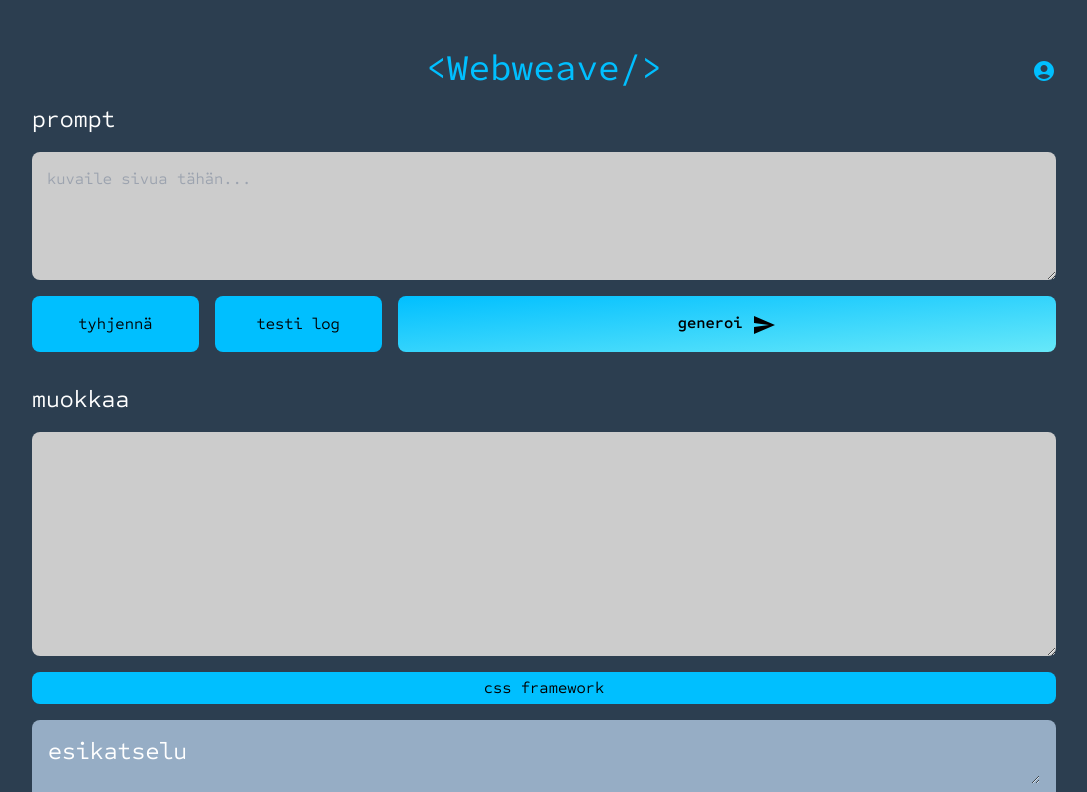
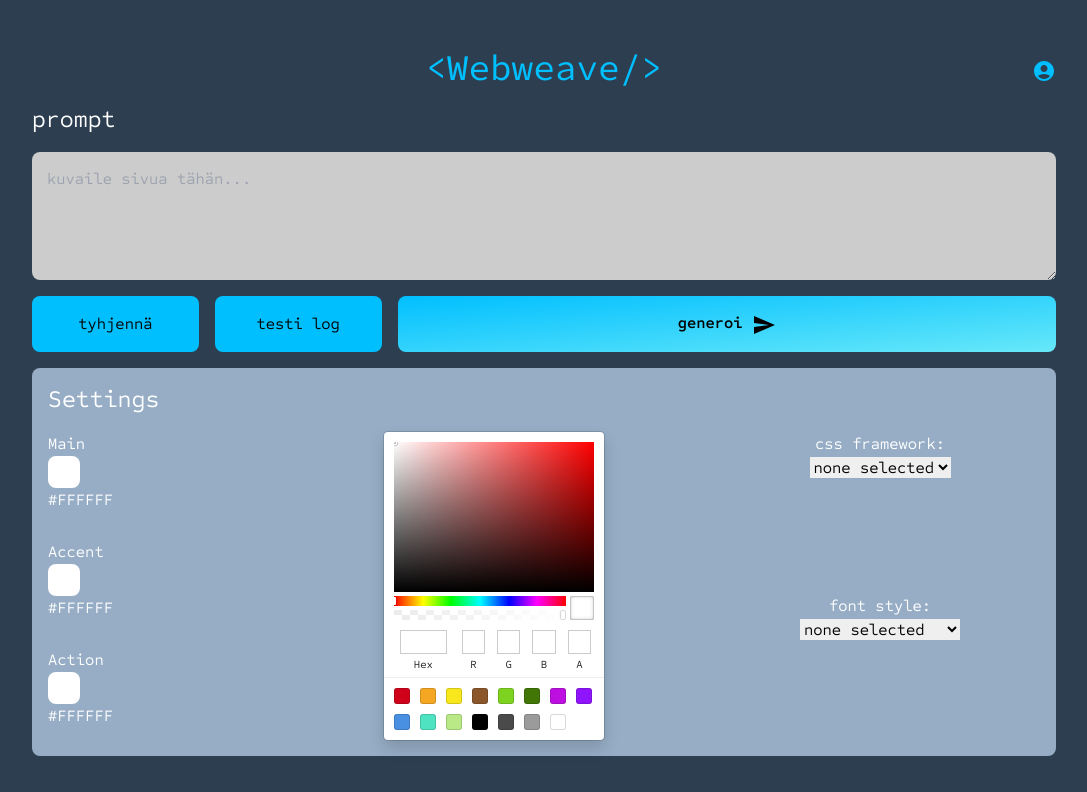
Before and after one commit to ofisch/WebWeave, a React (Vite) app in the folder webweave/: page / in a window 1280 px wide. Shown: the top 792 px of the page, without its empty margins (96-1183 px from the left). Built offline with nearby package versions, Linux system fonts and the light colour scheme; no server answers.

Commit message:
pientä tyylitystä mergen yhteydessä

```diff
--- a/webweave/src/assets/style.ts
+++ b/webweave/src/assets/style.ts
@@ -17,7 +17,12 @@
   secondary:
     "p-4 max-w-5xl grid gap-4 xs:grid-cols-2 bg-primarylight rounded-lg",
   main: "",
+  select: "text-black",
+  selectOption: "text-black",
   profile: "mx-auto xs:w-full",
+  colorDisplayBox: "w-8 h-8 rounded-lg",
+  colorListItem: "text-left",
+  colorList: "flex gap-4",
   prompt: "h-32 bg-blue-500 w-full bg-secondary rounded-lg text-black",
   settings: "h-56 bg-blue-500 bg-secondary rounded-lg text-black",
   preview: "relative h-72 bg-blue-500 bg-secondary rounded-lg text-black",
@@ -41,7 +46,7 @@
 
   promptBlock: "flex flex-col gap-4",
   promptHeader: "font-sometype text-white text-2xl  self-start",
-  editBlock: "flex flex-col gap-4",
+  editBlock: "flex flex-col gap-4 mb-8",
   editHeader: "font-sometype text-white text-2xl  self-start",
   previewBlock: "flex flex-col gap-4",
   previewHeader: "font-sometype text-white text-2xl self-start",
@@ -71,6 +76,11 @@
   sitesIconButton:
     "justify-self-start transition ease-in-out delay-70 hover:-translate-y-1 hover:scale-125 hover:cursor-pointer hover:opacity-75 duration-70",
   sitesIcon: "scale-150 text-red-500",
+
+  settingsHeader: "font-sometype text-white text-2xl text-left",
+  picker: "grid grid-cols-3 gap-4",
+  colors: "grid grid-cols-1 gap-4",
+  drop: "grid grid-cols-1 gap-4",
 };
 
 export default style;
--- a/webweave/src/views/Home.tsx
+++ b/webweave/src/views/Home.tsx
@@ -4,6 +4,7 @@
 import { makeApiRequest, exportToJSONFile } from "../utils/openai";
 import { firestore } from "../utils/firebase";
 import { AuthContext } from "../context/AuthContext";
+import { SketchPicker } from "react-color";
 import { resizeIframeToFiContent } from "../utils/iframeFit";
 import AutoResizeIframe from "../components/AutoResizeIframe";
 import { loadingAnimation, typePlaceholder } from "../utils/animation";
@@ -14,6 +15,13 @@
 import { useNavigate } from "react-router-dom";
 
 export const Home = () => {
+  const [color, setColor] = useState("#ffffff");
+  const [currentColor, setCurrentColor] = useState(1);
+  const [color1, setColor1] = useState("#ffffff");
+  const [color2, setColor2] = useState("#ffffff");
+  const [color3, setColor3] = useState("#ffffff");
+  const [framework, setFrameworkSettings] = React.useState<string>("");
+  const [font, setFontSettings] = React.useState<string>("");
   const [prompt, setPrompt] = React.useState<string>("");
   const [response, setResponse] = useState<string>("");
   const [requestTime, setRequestTime] = useState<string>("");
@@ -97,6 +105,18 @@
     setPrompt(event.target.value);
   };
 
+  // asetetaan font stateen
+  const handleFontSettingsChange = (
+    event: React.ChangeEvent<HTMLSelectElement>
+  ) => {
+    setFontSettings(event.target.value);
+  };
+  // asetetaan css framework stateen
+  const handleFrameworkSettingsChange = (
+    event: React.ChangeEvent<HTMLSelectElement>
+  ) => {
+    setFrameworkSettings(event.target.value);
+  };
   // asetetaan vastaus responseen-stateen
   const handleResponseChange = (
     event: React.ChangeEvent<HTMLTextAreaElement>
@@ -126,8 +146,78 @@
   useEffect(() => {
     setPrompt(localStorage.getItem("userPrompt") || "");
     setResponse(localStorage.getItem("htmlResponse") || "");
+    setFrameworkSettings("none selected");
+    setFontSettings("none selected");
   }, []);
 
+  // luodaan prompt openai-API:lle
+  const colorSwitch = (id: string) => {
+    if (id === "Main") {
+      setCurrentColor(1);
+      setColor(color1);
+    }
+    if (id === "Accent") {
+      setCurrentColor(2);
+      setColor(color2);
+    }
+    if (id === "Action") {
+      setCurrentColor(3);
+      setColor(color3);
+    }
+  };
+  const makePrompt = () => {
+    let finalPrompt = "";
+    let frameworkPrompt = framework;
+    let fontPrompt = font;
+    let colorPrompt = "";
+    if (framework === "none selected") {
+      frameworkPrompt = "";
+    } else {
+      frameworkPrompt = " Use " + framework + " css framework.";
+    }
+    console.log("framework = " + framework);
+    console.log("fontti = " + font);
+    if (font === "none selected") {
+      fontPrompt = "";
+    } else {
+      fontPrompt = " Use " + font + " font.";
+    }
+    finalPrompt =
+      prompt +
+      " Use " +
+      color +
+      " as main color." +
+      frameworkPrompt +
+      fontPrompt +
+      " Use " +
+      color1 +
+      " as main color." +
+      " Use " +
+      color2 +
+      " as accent color." +
+      " Use " +
+      color3 +
+      " as action color.";
+    return finalPrompt;
+  };
+  const handleColorChange = (newColor) => {
+    setColor(newColor.hex);
+    const main = document.getElementById("MainColorCode");
+    const accent = document.getElementById("AccentColorCode");
+    const action = document.getElementById("ActionColorCode");
+    if (currentColor === 1) {
+      setColor1(newColor.hex);
+      main.innerHTML = newColor.hex;
+    }
+    if (currentColor === 2) {
+      setColor2(newColor.hex);
+      accent.innerHTML = newColor.hex;
+    }
+    if (currentColor === 3) {
+      setColor3(newColor.hex);
+      action.innerHTML = newColor.hex;
+    }
+  };
   // lähetetään prompt openai-API:lle ja asetetaan vastaus responseen-stateen
   const handleApiRequest = async () => {
     // ajastetaan API-pyynnön kesto ja tulostetaan se requestStatusiin
@@ -137,6 +227,7 @@
     setLoading(true);
 
     // lähetetään prompt openai-API:lle ja asetetaan vastaus responseen-stateen
+    const settingPrompt = makePrompt();
     const apiResponse = await makeApiRequest(prompt);
     setResponse(apiResponse);
     localStorage.setItem("htmlResponse", apiResponse);
@@ -249,6 +340,104 @@
               </button>
             </div>
           </div>
+
+          <div className={style.secondary}>
+            <h2 className={style.settingsHeader}>Settings</h2>
+
+            <div className={style.picker}>
+              <ul className={style.colors}>
+                <li
+                  id="Main"
+                  className={style.colorListItem}
+                  onClick={() => colorSwitch("Main")}
+                >
+                  <p>Main</p>
+                  <div
+                    className={style.colorDisplayBox}
+                    style={{ backgroundColor: color1 }}
+                  ></div>
+                  <p id="MainColorCode" style={{ color: color1 }}>
+                    #FFFFFF
+                  </p>
+                </li>
+
+                <li
+                  id="Accent"
+                  className={style.colorListItem}
+                  onClick={() => colorSwitch("Accent")}
+                >
+                  <p>Accent</p>
+                  <div
+                    className={style.colorDisplayBox}
+                    style={{ backgroundColor: color2 }}
+                  ></div>
+                  <p id="AccentColorCode" style={{ color: color2 }}>
+                    #FFFFFF
+                  </p>
+                </li>
+
+                <li
+                  id="Action"
+                  className={style.colorListItem}
+                  onClick={() => colorSwitch("Action")}
+                >
+                  <p>Action</p>
+                  <div
+                    className={style.colorDisplayBox}
+                    style={{ backgroundColor: color3 }}
+                  ></div>
+                  <p id="ActionColorCode" style={{ color: color3 }}>
+                    #FFFFFF
+                  </p>
+                </li>
+              </ul>
+              <SketchPicker
+                color={color}
+                onChangeComplete={(newColor) => handleColorChange(newColor)}
+              />
+              <div className={style.drop}>
+                <div>
+                  <h1>css framework:</h1>
+                  <select
+                    name="cssframeworkSelect"
+                    className={style.select}
+                    onChange={handleFrameworkSettingsChange}
+                  >
+                    <option className={style.selectOption}>
+                      none selected
+                    </option>
+                    <option className={style.selectOption}>tailwindcss</option>
+                    <option className={style.selectOption}>materialui</option>
+                  </select>
+                </div>
+                <div>
+                  <h1>font style:</h1>
+                  <select
+                    name="fontSelect"
+                    className={style.select}
+                    onChange={handleFontSettingsChange}
+                  >
+                    <option className={style.selectOption}>
+                      none selected
+                    </option>
+                    <option className={style.selectOption}>Arial</option>
+                    <option className={style.selectOption}>Verdana</option>
+                    <option className={style.selectOption}>Tahoma</option>
+                    <option className={style.selectOption}>Trebuchet MS</option>
+                    <option className={style.selectOption}>
+                      Times New Roman
+                    </option>
+                    <option className={style.selectOption}>Georgia</option>
+                    <option className={style.selectOption}>Garamond</option>
+                    <option className={style.selectOption}>Courier New</option>
+                    <option className={style.selectOption}>
+                      Brush Script MT
+                    </option>
+                  </select>
+                </div>
+              </div>
+            </div>
+          </div>
           <div>
             <p className={style.p}>{requestStatus}</p>
             {loading ? <p id="loading" className={style.p}></p> : null}
@@ -263,9 +452,9 @@
               value={response}
               onChange={handleResponseChange}
             ></textarea>
-            <button className={style.button}>css framework</button>
           </div>
         </div>
+
         <div className={style.secondary}>
           <div className={style.previewBlock}>
             <h2 className={style.previewHeader}>esikatselu</h2>
```
